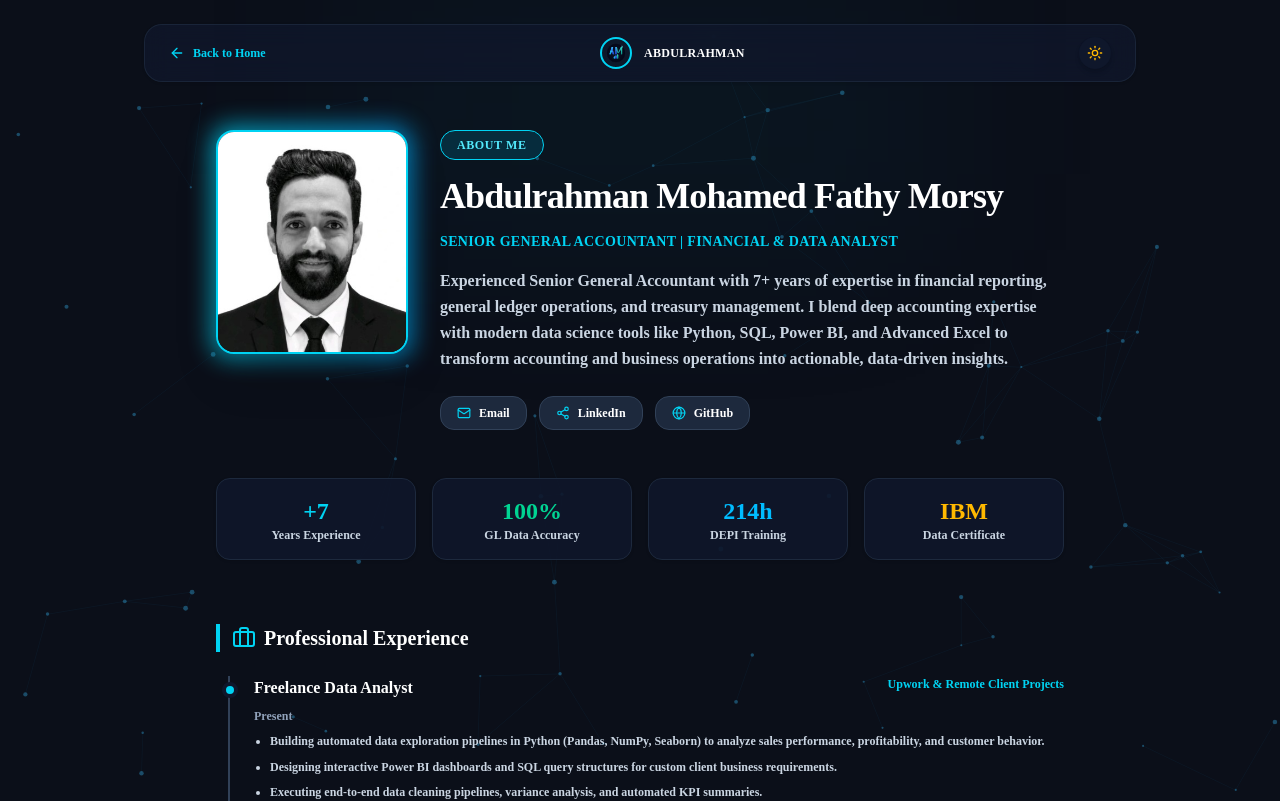
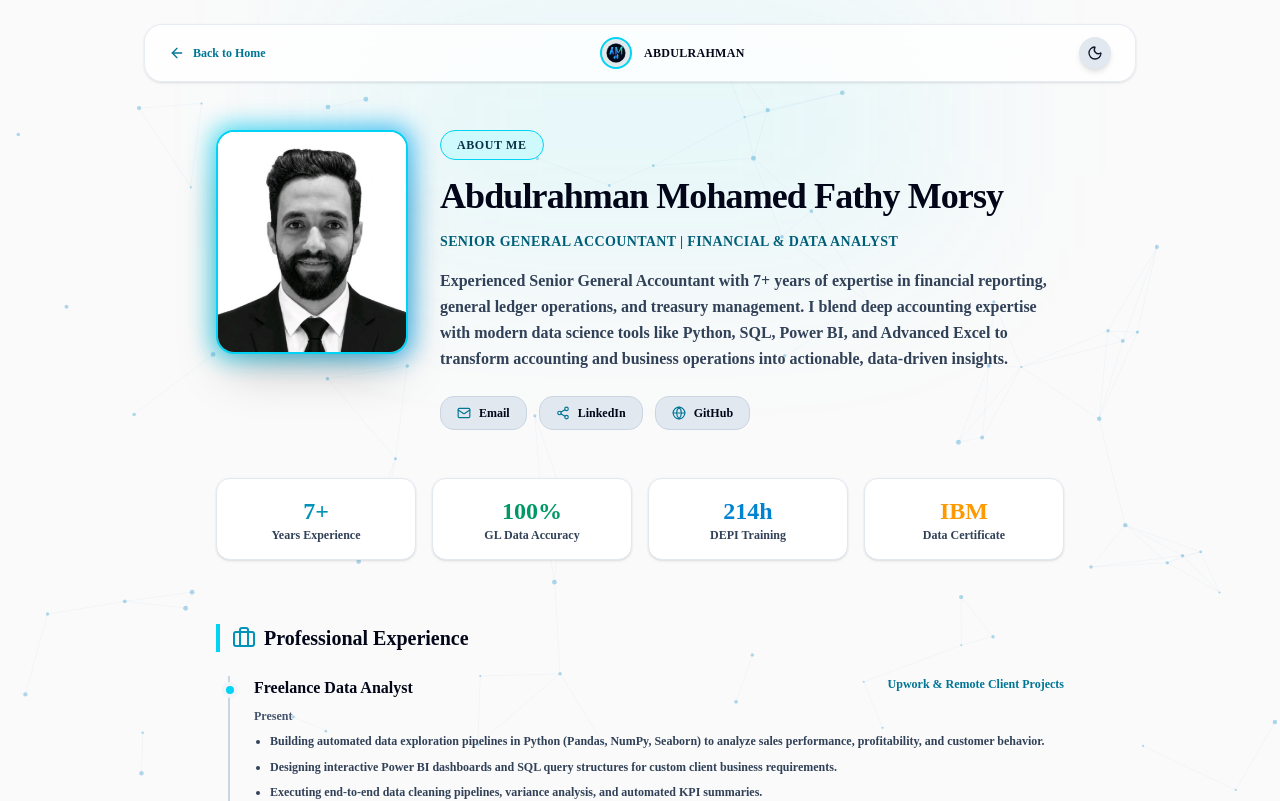
Before and after one commit to abdulrahmanmohamed306/my-portfolio, a Next.js app: page /about in a window 1280 px wide. Shown: the top 801 px of the page. Built offline with nearby package versions, Linux system fonts and the light colour scheme.

Commit message:
Set default theme to light mode on About page

```diff
--- a/app/about/page.tsx
+++ b/app/about/page.tsx
@@ -191,7 +191,8 @@ function TiltCard({ children, className = '', isDark }: { children: React.ReactN
 }
 
 export default function AboutPage() {
-  const [isDark, setIsDark] = useState(true);
+  // تم ضبط الحالة الافتراضية هنا لتكون false (يعني Light Mode افتراضياً)
+  const [isDark, setIsDark] = useState(false);
 
   return (
     <div className={`min-h-screen font-sans relative overflow-hidden transition-colors duration-300 scroll-smooth ${
@@ -325,7 +326,7 @@ export default function AboutPage() {
               <div className={`p-4 rounded-xl border shadow-sm text-center h-full ${
                 isDark ? 'bg-slate-900/90 border-slate-800' : 'bg-white border-slate-200'
               }`}>
-                <p className={`text-2xl font-black ${isDark ? 'text-cyan-400' : 'text-cyan-600'}`}>+7</p>
+                <p className={`text-2xl font-black ${isDark ? 'text-cyan-400' : 'text-cyan-600'}`}>7+</p>
                 <p className={`text-xs font-bold ${isDark ? 'text-slate-300' : 'text-slate-700'}`}>Years Experience</p>
               </div>
             </TiltCard>
```
